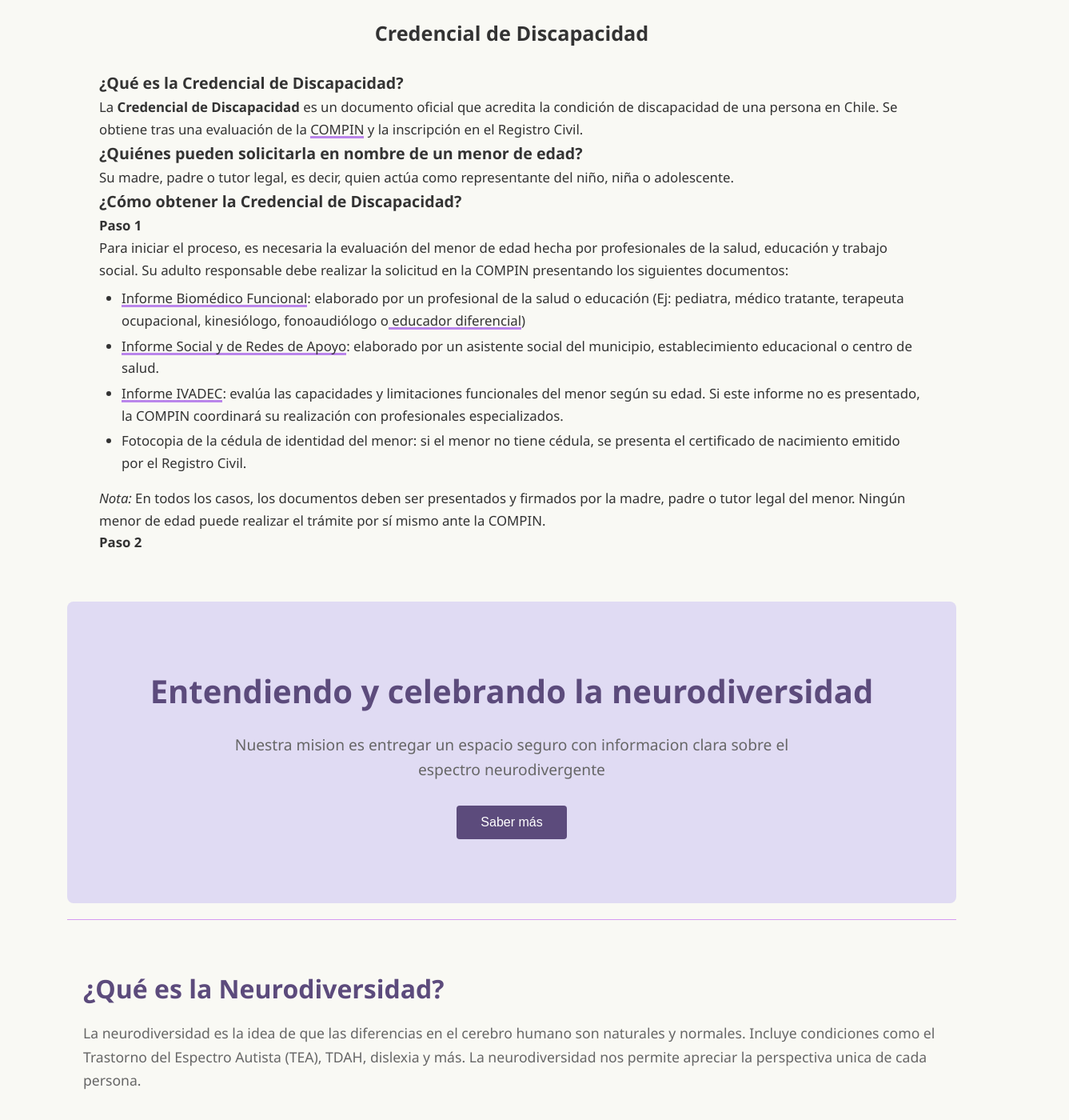
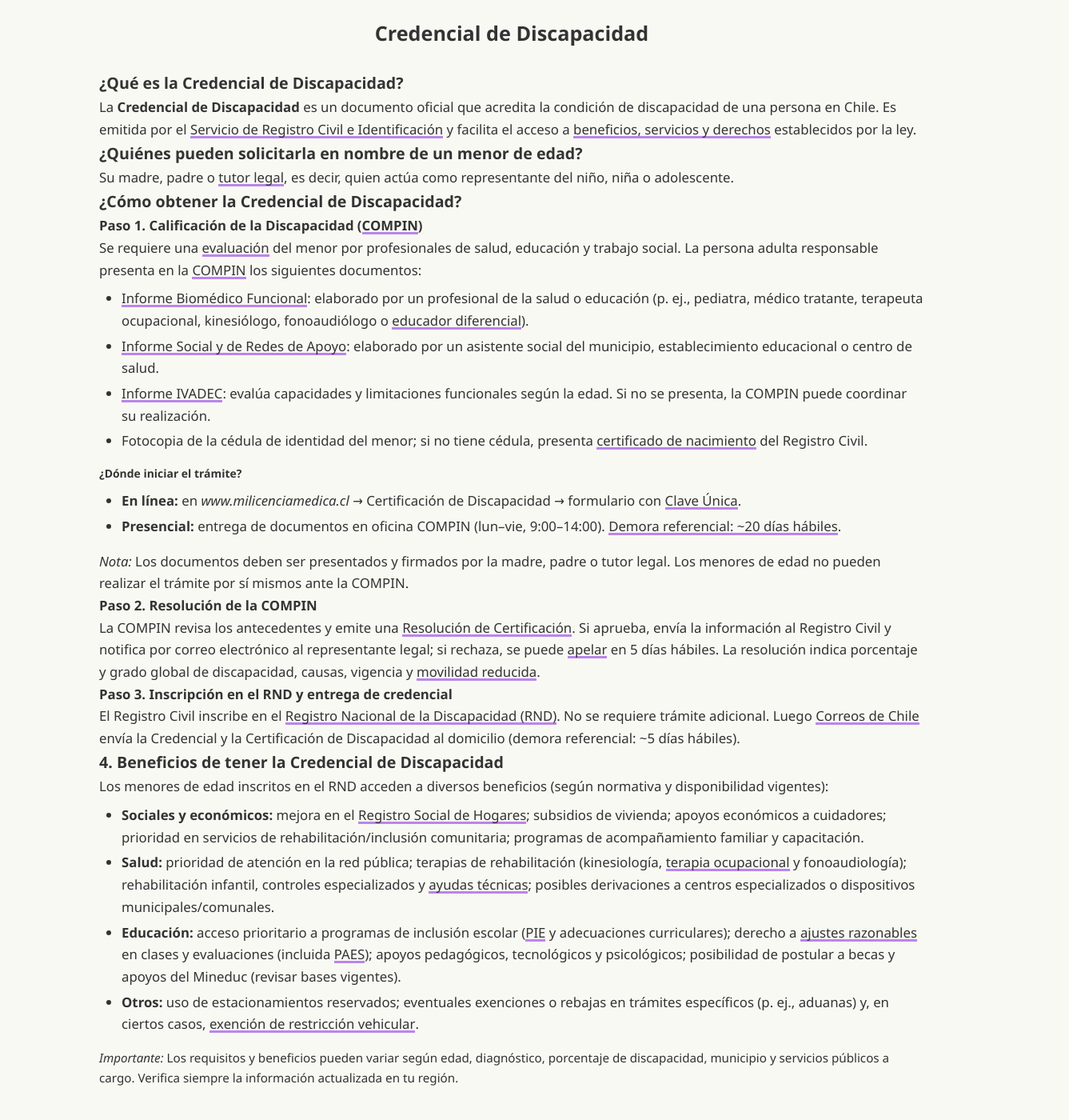
Before and after one commit to isissvh/Proyecto_TE_Ayudamos_INFOSOC, a React (Vite) app in the folder frontend/: page /credencial in a window 1280 px wide. Shown: the part 140-1540 px from the top of the page at 80% size, 1337 px wide, since content can reach past the window. Built offline with nearby package versions, Linux system fonts and the light colour scheme.

Commit message:
Credencial de discapacidad listo
no definitivo

```diff
--- a/frontend/src/pages/Credencial.jsx
+++ b/frontend/src/pages/Credencial.jsx
@@ -3,61 +3,197 @@ import "../highlight.css";
 import HighlightArticle from "../components/HighlightArticle.jsx";
 import Mark from "../components/Mark.jsx";
 
-export function Credencial(){
+export function Credencial() {
   return (
     <div style={{ padding: "40px" }}>
       <HighlightArticle title="Credencial de Discapacidad">
         <h3>¿Qué es la Credencial de Discapacidad?</h3>
         <p>
-              La <strong>Credencial de Discapacidad</strong> es un documento oficial que
-              acredita la condición de discapacidad de una persona en Chile. Se obtiene
-              tras una evaluación de la <Mark tip="Comisión de Medicina Preventiva e Invalidez. Evalúa y certifica la condición de discapacidad.">
-              COMPIN</Mark> y la inscripción en el Registro Civil.
+          La <strong>Credencial de Discapacidad</strong> es un documento oficial que acredita
+          la condición de discapacidad de una persona en Chile. Es emitida por el{" "}
+          <Mark tip="Servicio estatal que inscribe nacimientos, matrimonios, defunciones y registros como el RND.">
+            Servicio de Registro Civil e Identificación
+          </Mark>{" "}
+          y facilita el acceso a{" "}
+          <Mark tip="Prestaciones reconocidas por normativa vigente: priorización de atención, apoyos, y programas específicos.">
+            beneficios, servicios y derechos
+          </Mark>{" "}
+          establecidos por la ley.
         </p>
 
         <h3>¿Quiénes pueden solicitarla en nombre de un menor de edad?</h3>
         <p>
-                Su madre, padre o tutor legal, es decir, quien actúa como representante del niño, niña o adolescente.
+          Su madre, padre o{" "}
+          <Mark tip="Persona designada legalmente para representar al menor y firmar en su nombre.">
+            tutor legal
+          </Mark>
+          , es decir, quien actúa como representante del niño, niña o adolescente.
         </p>
+
         <h3>¿Cómo obtener la Credencial de Discapacidad?</h3>
-            <h4>Paso 1</h4>
+
+        <h4>
+          Paso 1. Calificación de la Discapacidad (
+          <Mark tip="Comisión de Medicina Preventiva e Invalidez. Evalúa antecedentes y certifica la condición de discapacidad.">
+            COMPIN
+          </Mark>
+          )
+        </h4>
         <p>
-            Para iniciar el proceso, es necesaria la evaluación del menor de edad hecha por profesionales de la salud, educación y trabajo social.
-            Su adulto responsable debe realizar la solicitud en la COMPIN presentando los siguientes documentos:
+          Se requiere una{" "}
+          <Mark tip="Evaluación integral realizada por un equipo multidisciplinario.">
+            evaluación
+          </Mark>{" "}
+          del menor por profesionales de salud, educación y trabajo social. La persona adulta responsable
+          presenta en la{" "}
+          <Mark tip="Dependencia regional/ministerial donde se ingresa la solicitud y antecedentes.">
+            COMPIN
+          </Mark>{" "}
+          los siguientes documentos:
         </p>
         <ul>
-                <li><Mark tip= "Debe detallar diagnósticos médicos, desarrollo psicomotor, necesidades de apoyo y adaptaciones que requiera el infante según su edad.">Informe Biomédico Funcional</Mark>:
-                elaborado por un profesional de la salud o educación (Ej: pediatra, médico tratante, terapeuta ocupacional, kinesiólogo, fonoaudiólogo o
-                <Mark tip= "Se puede incluir antecedentes del Programa de Integración Escolar (PIE) del establecimiento escolar."> educador diferencial</Mark>)</li>
-                <li><Mark tip= "Debe describir el entorno familiar, escolar y comunitario, apoyos disponibles y las barreras que enfrenta el menor. Incluye a su vez información sobre el representante legal y personas responsables del cuidado diario del niño, niña o adolescente.">Informe Social y de Redes de Apoyo</Mark>
-                : elaborado por un asistente social del municipio, establecimiento educacional o centro de salud.</li>
-                <li><Mark tip = "Instrumento de Valoración del Desempeño en Comunidad">Informe IVADEC</Mark>: evalúa las capacidades y limitaciones funcionales del menor según su edad.
-                Si este informe no es presentado, la COMPIN coordinará su realización con profesionales especializados.</li>
-                <li>Fotocopia de la cédula de identidad del menor: si el menor no tiene cédula, se presenta el certificado de nacimiento emitido por el Registro Civil.</li>
+          <li>
+            <Mark tip="Debe detallar diagnósticos, desarrollo psicomotor, necesidades de apoyo y adaptaciones según la edad.">
+              Informe Biomédico Funcional
+            </Mark>
+            : elaborado por un profesional de la salud o educación (p. ej., pediatra, médico tratante,
+            terapeuta ocupacional, kinesiólogo, fonoaudiólogo o{" "}
+            <Mark tip="Puede incluir antecedentes del Programa de Integración Escolar (PIE) del establecimiento.">
+              educador diferencial
+            </Mark>
+            ).
+          </li>
+          <li>
+            <Mark tip="Describe entorno familiar, escolar y comunitario; apoyos disponibles; barreras del entorno; y datos de cuidadores.">
+              Informe Social y de Redes de Apoyo
+            </Mark>
+            : elaborado por un asistente social del municipio, establecimiento educacional o centro de salud.
+          </li>
+          <li>
+            <Mark tip="Instrumento de Valoración del Desempeño en Comunidad (p. ej., IVADEC-R) para infancia.">
+              Informe IVADEC
+            </Mark>
+            : evalúa capacidades y limitaciones funcionales según la edad. Si no se presenta, la COMPIN puede coordinar su realización.
+          </li>
+          <li>
+            Fotocopia de la cédula de identidad del menor; si no tiene cédula, presenta{" "}
+            <Mark tip="Documento emitido por el Registro Civil que acredita filiación y nacimiento.">
+              certificado de nacimiento
+            </Mark>{" "}
+            del Registro Civil.
+          </li>
         </ul>
-            {/*
-            {/* normalmente se presenta un{" "}
-              <Mark tip="Documento emitido por profesional de salud que describe diagnóstico, limitaciones y tratamientos.">
-              Informe Biomédico Funcional</Mark>, un{" "}
-              <Mark tip="Caracteriza la situación familiar, entorno y apoyos disponibles.">
-              Informe Social y de Redes de Apoyo</Mark> y, cuando corresponde, un{" "}
-              <Mark tip="Instrumento de evaluación de desarrollo para niñas y niños (p. ej. IVADEC-R).">
-              Informe IVADEC</Mark>. También necesitas la{" "}
-              <Mark tip="Cédula de identidad vigente o documento identificatorio solicitado por la institución.">
-              fotocopia de la cédula de identidad</Mark>.
-              Tras la evaluación del <Mark tip="La COMPIN emite un dictamen con porcentaje y tipo de discapacidad, y puede asignar ayudas técnicas.">COMPIN</Mark>,
-              si procede, se realiza la inscripción en el{" "}
-              <Mark tip="La inscripción en el Registro Nacional de la Discapacidad (RND) habilita beneficios y facilita trámites.">
-              RND</Mark>. Con eso, el{" "}
-              <Mark tip="Documento físico o digital que podrás presentar para acceder a beneficios, cupos, acompañamientos y ajustes razonables.">
-              documento de credencial</Mark> queda disponible. */}
+
+        <h5>¿Dónde iniciar el trámite?</h5>
+        <ul>
+          <li>
+            <strong>En línea:</strong> en <em>www.milicenciamedica.cl</em> → Certificación de Discapacidad → formulario con{" "}
+            <Mark tip="Credenciales únicas del Estado para trámites digitales (Registro Civil, SII, etc.).">
+              Clave Única
+            </Mark>
+            .
+          </li>
+          <li>
+            <strong>Presencial:</strong> entrega de documentos en oficina COMPIN (lun–vie, 9:00–14:00).{" "}
+            <Mark tip="Tiempo orientativo; puede variar según región y carga de atención.">
+              Demora referencial: ~20 días hábiles
+            </Mark>
+            .
+          </li>
+        </ul>
+
         <p>
-              <em>Nota:</em> En todos los casos, los documentos deben ser presentados y firmados por la madre, padre o tutor legal del menor. Ningún menor de edad puede realizar el trámite por sí mismo ante la COMPIN.
+          <em>Nota:</em> Los documentos deben ser presentados y firmados por la madre, padre o tutor legal. Los menores de
+          edad no pueden realizar el trámite por sí mismos ante la COMPIN.
         </p>
 
-            <h4>Paso 2</h4>
+        <h4>Paso 2. Resolución de la COMPIN</h4>
+        <p>
+          La COMPIN revisa los antecedentes y emite una{" "}
+          <Mark tip="Documento oficial (dictamen) con resultado de la calificación.">
+            Resolución de Certificación
+          </Mark>
+          . Si aprueba, envía la información al Registro Civil y notifica por correo electrónico al representante legal; si
+          rechaza, se puede{" "}
+          <Mark tip="Solicitud formal para reconsiderar la resolución dentro del plazo establecido.">
+            apelar
+          </Mark>{" "}
+          en 5 días hábiles. La resolución indica porcentaje y grado global de discapacidad, causas, vigencia y{" "}
+          <Mark tip="Indicador usado para beneficios como estacionamientos reservados.">
+            movilidad reducida
+          </Mark>
+          .
+        </p>
 
+        <h4>Paso 3. Inscripción en el RND y entrega de credencial</h4>
+        <p>
+          El Registro Civil inscribe en el{" "}
+          <Mark tip="Registro Nacional de la Discapacidad; deja constancia oficial para acceder a beneficios.">
+            Registro Nacional de la Discapacidad (RND)
+          </Mark>
+          . No se requiere trámite adicional. Luego{" "}
+          <Mark tip="Operador postal estatal encargado de la distribución de documentos oficiales.">
+            Correos de Chile
+          </Mark>{" "}
+          envía la Credencial y la Certificación de Discapacidad al domicilio (demora referencial: ~5 días hábiles).
+        </p>
+
+        <h3>4. Beneficios de tener la Credencial de Discapacidad</h3>
+        <p>
+          Los menores de edad inscritos en el RND acceden a diversos beneficios (según normativa y disponibilidad vigentes):
+        </p>
+        <ul>
+          <li>
+            <strong>Sociales y económicos:</strong> mejora en el{" "}
+            <Mark tip="Instrumento estatal que clasifica hogares para acceso a beneficios y subsidios.">
+              Registro Social de Hogares
+            </Mark>
+            ; subsidios de vivienda; apoyos económicos a cuidadores; prioridad en servicios de rehabilitación/inclusión
+            comunitaria; programas de acompañamiento familiar y capacitación.
+          </li>
+          <li>
+            <strong>Salud:</strong> prioridad de atención en la red pública; terapias de rehabilitación (kinesiología,{" "}
+            <Mark tip="Disciplina que promueve la autonomía mediante actividades significativas y adaptaciones.">
+              terapia ocupacional
+            </Mark>{" "}
+            y fonoaudiología); rehabilitación infantil, controles especializados y{" "}
+            <Mark tip="Equipos o dispositivos que compensan limitaciones funcionales (sillas de ruedas, órtesis, audífonos, etc.).">
+              ayudas técnicas
+            </Mark>
+            ; posibles derivaciones a centros especializados o dispositivos municipales/comunales.
+          </li>
+          <li>
+            <strong>Educación:</strong> acceso prioritario a programas de inclusión escolar (
+            <Mark tip="Programa de Integración Escolar del Mineduc; entrega apoyos y ajustes en establecimientos.">
+              PIE
+            </Mark>{" "}
+            y adecuaciones curriculares); derecho a{" "}
+            <Mark tip="Modificaciones necesarias y razonables para garantizar acceso y evaluación en igualdad de condiciones.">
+              ajustes razonables
+            </Mark>{" "}
+            en clases y evaluaciones (incluida{" "}
+            <Mark tip="Prueba de Acceso a la Educación Superior; contempla adecuaciones para postulantes con discapacidad.">
+              PAES
+            </Mark>
+            ); apoyos pedagógicos, tecnológicos y psicológicos; posibilidad de postular a becas y apoyos del Mineduc (revisar bases vigentes).
+          </li>
+          <li>
+            <strong>Otros:</strong> uso de estacionamientos reservados; eventuales exenciones o rebajas en trámites específicos (p. ej., aduanas)
+            y, en ciertos casos,{" "}
+            <Mark tip="Beneficio sujeto a normativa local para vehículos asociados a personas con movilidad reducida.">
+              exención de restricción vehicular
+            </Mark>
+            .
+          </li>
+        </ul>
+
+        <p style={{ fontSize: ".95rem" }}>
+          <em>Importante:</em> Los requisitos y beneficios pueden variar según edad, diagnóstico, porcentaje de discapacidad,
+          municipio y servicios públicos a cargo. Verifica siempre la información actualizada en tu región.
+        </p>
       </HighlightArticle>
     </div>
   );
 }
+
+export default Credencial;
```
Lines whose indentation alone changed are shown as unchanged.
